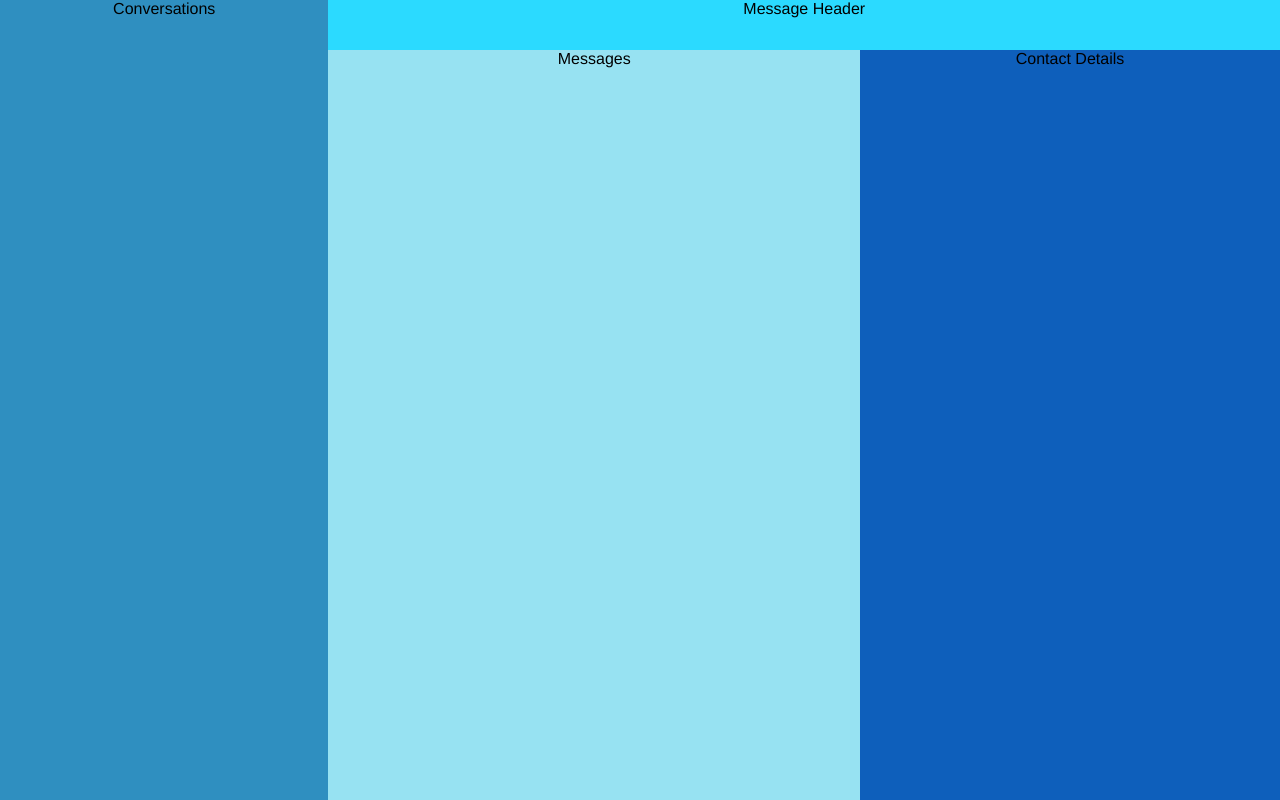
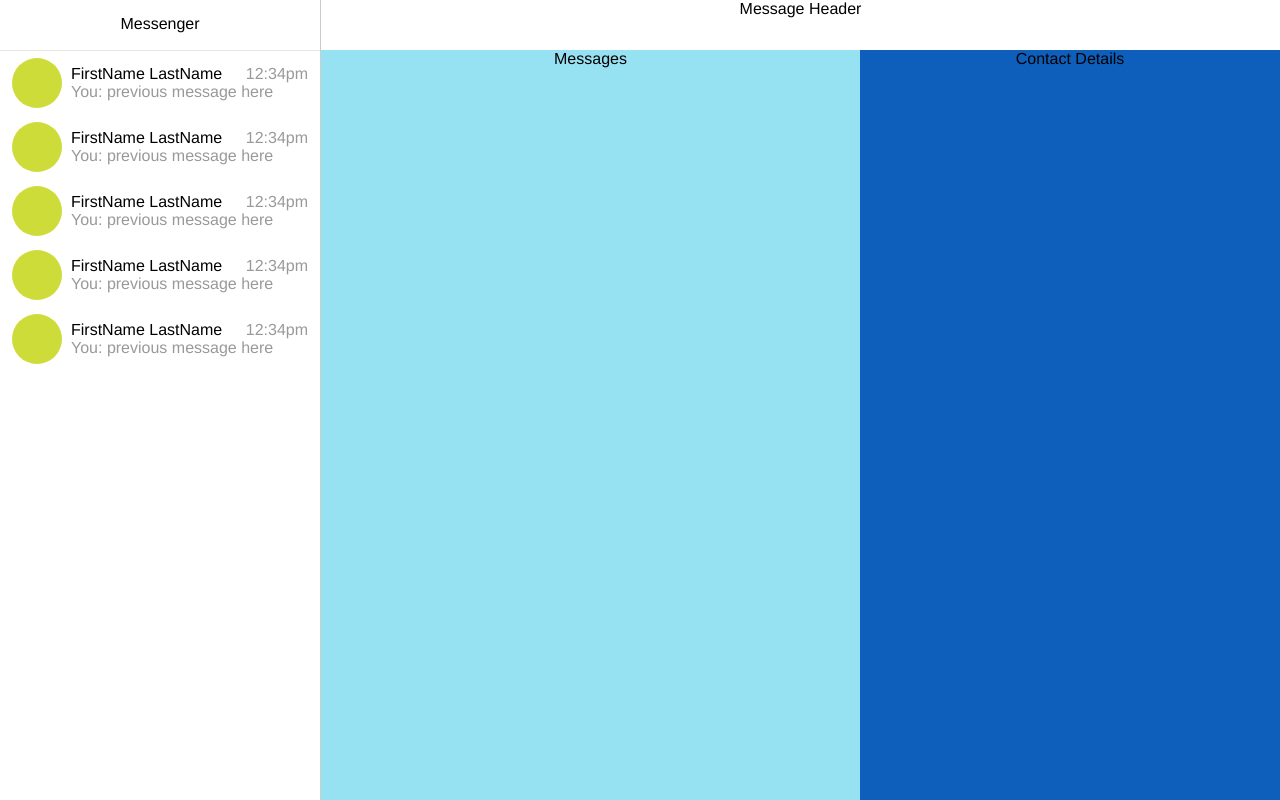
Before and after one commit to whwei123/jk-messenger-clone, a React (Create React App) app: page / in a window 1280 px wide. Built offline with nearby package versions, Linux system fonts and the light colour scheme.

Commit message:
Add app bar header and include temp convo list items

```diff
--- a/src/App.css
+++ b/src/App.css
@@ -17,3 +17,11 @@
   flex-direction: row;
   justify-content: center;
 }
+
+.container-left {
+  display: flex;
+  flex-direction: column;
+  flex: 0 0 25%;
+  max-width: 420px;
+  min-width: 240px;
+}
--- a/src/App.js
+++ b/src/App.js
@@ -1,14 +1,18 @@
 import React, { Component } from 'react';
 import './App.css';
-import ConversationListView from './components/ConversationListView/ConversationListView'
-import MessageDetailView from './components/MessageDetailView/MessageDetailView'
+import AppBarHeaderView from './components/AppBarHeaderView';
+import ConversationListView from './components/ConversationListView/ConversationListView';
+import MessageDetailView from './components/MessageDetailView/MessageDetailView';
 
 class App extends Component {
   render() {
     return (
       <div className="App">
         <div className="container">
-          <ConversationListView />
+          <div className="container-left">
+            <AppBarHeaderView />
+            <ConversationListView />
+          </div>
           <MessageDetailView />
         </div>
       </div>
--- /dev/null
+++ b/src/components/AppBarHeaderView/AppBarHeaderView.css
@@ -0,0 +1,22 @@
+.AppBarHeaderView-container {
+  display: flex;
+  align-items: center;
+  justify-content: center;
+  height: 50px;
+  border-bottom: 1px solid rgba(0, 0, 0, 0.1);
+}
+
+.AppBarHeaderView-container .app-title {
+  margin-bottom: 3px;
+  font-weight: 500;
+}
+
+.AppBarHeaderView-container .settings-button {
+  position: absolute;
+  left: 0;
+}
+
+.AppBarHeaderView-container .app-title {
+  margin-bottom: 3px;
+  font-weight: 500;
+}
--- /dev/null
+++ b/src/components/AppBarHeaderView/AppBarHeaderView.js
@@ -0,0 +1,16 @@
+import React, { Component } from 'react';
+import './AppBarHeaderView.css';
+
+class AppBarHeaderView extends Component {
+	render() {
+		return (
+			<div className="AppBarHeaderView-container">
+				<div className="settings-button"></div>
+				<div className="app-title">Messenger</div>
+				<div className="new-message-button"></div>
+			</div>
+		);
+	}
+}
+
+export default AppBarHeaderView;
--- /dev/null
+++ b/src/components/AppBarHeaderView/index.js
@@ -0,0 +1,3 @@
+import AppBarHeaderView from './AppBarHeaderView';
+
+export default AppBarHeaderView;
--- a/src/components/ConversationListView/ConversationListView.css
+++ b/src/components/ConversationListView/ConversationListView.css
@@ -1,4 +1,3 @@
 .ConversationListView-container {
-  background-color: #2F8FC0;
   flex-grow: 1;
 }
--- a/src/components/ConversationListView/ConversationListView.js
+++ b/src/components/ConversationListView/ConversationListView.js
@@ -1,10 +1,17 @@
 import React, { Component } from 'react';
 import './ConversationListView.css';
+import ConversationListItemView from '../ConversationListItemView';
 
 class ConversationListView extends Component {
 	render() {
 		return (
-			<div className="ConversationListView-container">Conversations</div>
+			<div className="ConversationListView-container">
+				<ConversationListItemView />
+				<ConversationListItemView />
+				<ConversationListItemView />
+				<ConversationListItemView />
+				<ConversationListItemView />
+			</div>
 		);
 	}
 }
--- a/src/components/MessageDetailView/MessageDetailView.css
+++ b/src/components/MessageDetailView/MessageDetailView.css
@@ -1,8 +1,8 @@
 .MessageDetailView-container {
-	background-color: #2BDAFF;
-  flex-grow: 3;
   display: flex;
+  flex: 3;
   flex-direction: column;
+  border-left: 1px solid rgba(0, 0, 0, 0.2);
 }
 
 .MessageContents-container {
--- a/src/index.css
+++ b/src/index.css
@@ -2,6 +2,7 @@ body {
   margin: 0;
   padding: 0;
   font-family: Helvetica Neue, Segoe UI, Helvetica, Arial, sans-serif;
+  background-color: white;
 }
 
 #root {
```
